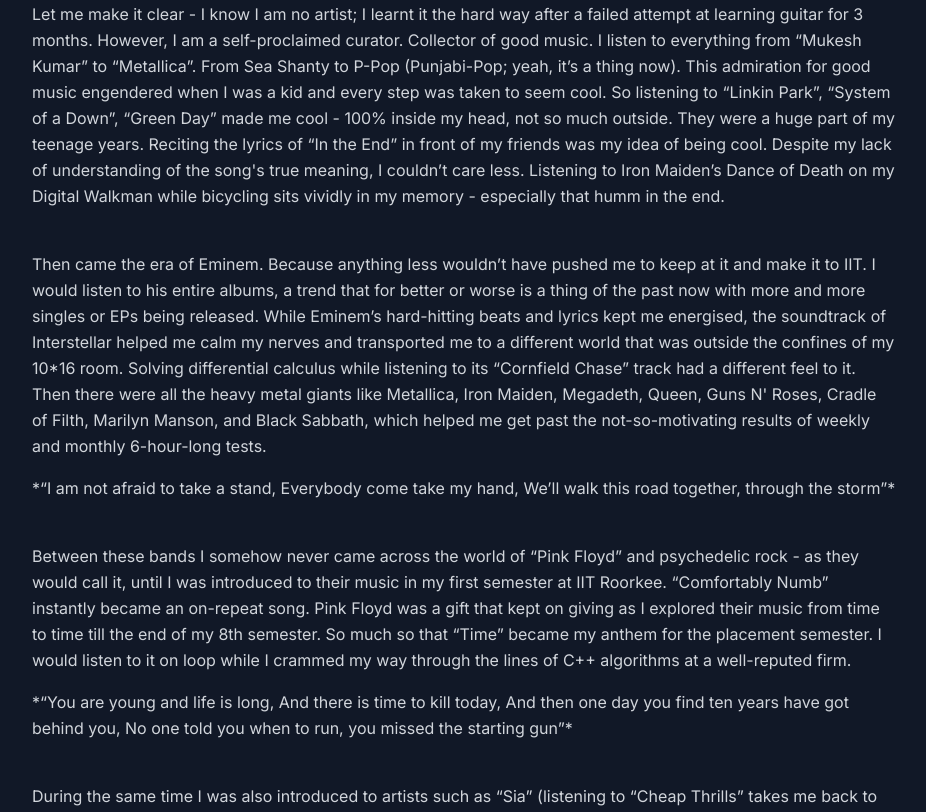
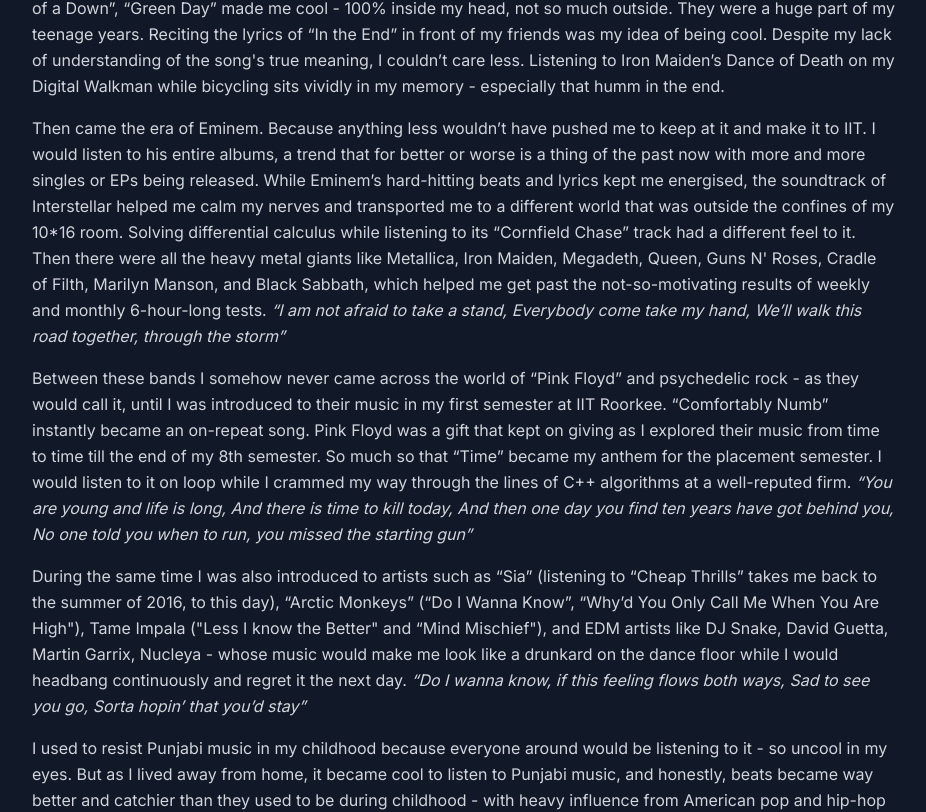
Before and after one commit to laragarg/laragarg.github.io, a Next.js app: page /blog/my-relationship-with-music in a window 1280 px wide. Shown: the part 609-1421 px from the top of the page, without its empty margins (176-1102 px from the left). Built offline with nearby package versions, Linux system fonts and the light colour scheme; no server answers.

Commit message:
modify markdown parsing

```diff
--- a/components/blog-post.tsx
+++ b/components/blog-post.tsx
@@ -1,5 +1,7 @@
 import { Badge } from "@/components/ui/badge"
 import { Calendar, Clock } from "lucide-react"
+import ReactMarkdown from "react-markdown"
+import remarkGfm from "remark-gfm"
 
 interface BlogPostProps {
   post: {
@@ -12,6 +14,12 @@ interface BlogPostProps {
 }
 
 export function BlogPost({ post }: BlogPostProps) {
+  // #region agent log
+  try {
+    fetch('http://127.0.0.1:7908/ingest/90c0fce3-ce62-487a-a177-b19951fd801d',{method:'POST',headers:{'Content-Type':'application/json','X-Debug-Session-Id':'bc9442'},body:JSON.stringify({sessionId:'bc9442',runId:process.env.NEXT_PHASE||process.env.NODE_ENV||'unknown',hypothesisId:'H3',location:'components/blog-post.tsx:BlogPost',message:'BlogPost component invoked (server)',data:{title:post.title,contentLength:post.content.length,hasEmphasisMarker:post.content.includes('*')||post.content.includes('_')},timestamp:Date.now()})}).catch(()=>{})
+  } catch {}
+  // #endregion agent log
+
   return (
     <article className="max-w-4xl mx-auto px-4 py-20">
       <header className="mb-12">
@@ -38,29 +46,28 @@ export function BlogPost({ post }: BlogPostProps) {
       </header>
 
       <div className="prose prose-invert prose-lg max-w-none">
-        <div
-          className="text-gray-300 leading-relaxed"
+        {/* #region agent log */}
+        {/* eslint-disable-next-line @next/next/no-sync-scripts */}
+        <script
           dangerouslySetInnerHTML={{
-            __html: post.content
-              .split("\n")
-              .map((line) => {
-                if (line.startsWith("# ")) {
-                  return `<h1 class="text-3xl font-bold mt-8 mb-4 text-white">${line.substring(2)}</h1>`
-                } else if (line.startsWith("## ")) {
-                  return `<h2 class="text-2xl font-semibold mt-6 mb-3 text-white">${line.substring(3)}</h2>`
-                } else if (line.startsWith("### ")) {
-                  return `<h3 class="text-xl font-medium mt-4 mb-2 text-white">${line.substring(4)}</h3>`
-                } else if (line.startsWith("- ")) {
-                  return `<li class="ml-4">${line.substring(2)}</li>`
-                } else if (line.trim() === "") {
-                  return "<br>"
-                } else {
-                  return `<p class="mb-4">${line}</p>`
-                }
-              })
-              .join(""),
+            __html: `(()=>{try{fetch('http://127.0.0.1:7908/ingest/90c0fce3-ce62-487a-a177-b19951fd801d',{method:'POST',headers:{'Content-Type':'application/json','X-Debug-Session-Id':'bc9442'},body:JSON.stringify({sessionId:'bc9442',runId:(window.__blogRunId||'pre-fix'),hypothesisId:'H1',location:'components/blog-post.tsx:render',message:'Rendering markdown content',data:{contentLength:${post.content.length},hasAsterisk:${post.content.includes("*")}},timestamp:Date.now()})}).catch(()=>{})}catch(e){}})();`,
           }}
         />
+        {/* #endregion agent log */}
+
+        <ReactMarkdown
+          remarkPlugins={[remarkGfm]}
+          components={{
+            h1: (props) => <h1 className="text-3xl font-bold mt-8 mb-4 text-white" {...props} />,
+            h2: (props) => <h2 className="text-2xl font-semibold mt-6 mb-3 text-white" {...props} />,
+            h3: (props) => <h3 className="text-xl font-medium mt-4 mb-2 text-white" {...props} />,
+            p: (props) => <p className="mb-4 text-gray-300 leading-relaxed" {...props} />,
+            li: (props) => <li className="ml-4" {...props} />,
+            em: (props) => <em className="italic" {...props} />,
+          }}
+        >
+          {post.content}
+        </ReactMarkdown>
       </div>
     </article>
   )
--- a/lib/blog-data.ts
+++ b/lib/blog-data.ts
@@ -65,6 +65,12 @@ export function getAllBlogPosts(): BlogPostWithReadTime[] {
     // Example: { data: { title: "...", date: "..." }, content: "# Markdown..." }
     const { data, content } = matter(fileContents)
 
+    // #region agent log
+    try {
+      fetch('http://127.0.0.1:7908/ingest/90c0fce3-ce62-487a-a177-b19951fd801d',{method:'POST',headers:{'Content-Type':'application/json','X-Debug-Session-Id':'bc9442'},body:JSON.stringify({sessionId:'bc9442',runId:process.env.NEXT_PHASE||process.env.NODE_ENV||'unknown',hypothesisId:'H2',location:'lib/blog-data.ts:getAllBlogPosts',message:'Loaded markdown file',data:{fileName,contentLength:content.length,hasItalicMarker:content.includes('*“')||content.includes('*"')||content.includes('*_')||content.includes('*'),},timestamp:Date.now()})}).catch(()=>{});
+    } catch {}
+    // #endregion agent log
+
     const post: BlogPost = {
       title: data.title,
       date: data.date,
--- a/package.json
+++ b/package.json
@@ -49,11 +49,13 @@
     "next": "15.2.4",
     "next-themes": "latest",
     "react": "^19",
+    "react-markdown": "^10.1.0",
     "react-day-picker": "latest",
     "react-dom": "^19",
     "react-hook-form": "latest",
     "react-resizable-panels": "latest",
     "recharts": "latest",
+    "remark-gfm": "^4.0.1",
     "sonner": "latest",
     "tailwind-merge": "^2.5.5",
     "tailwindcss-animate": "^1.0.7",
```
Also changed, not shown: 2 other files (tests, documents, lock files or other folders).
